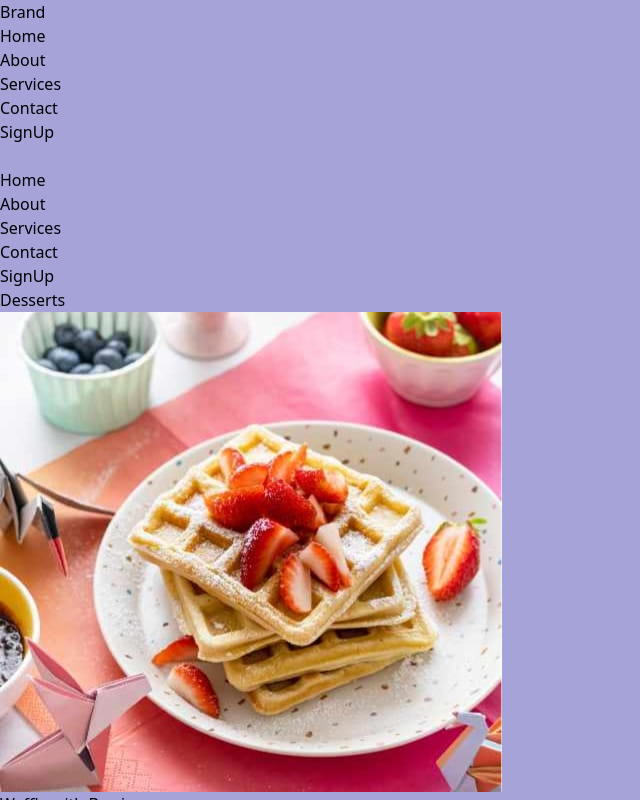
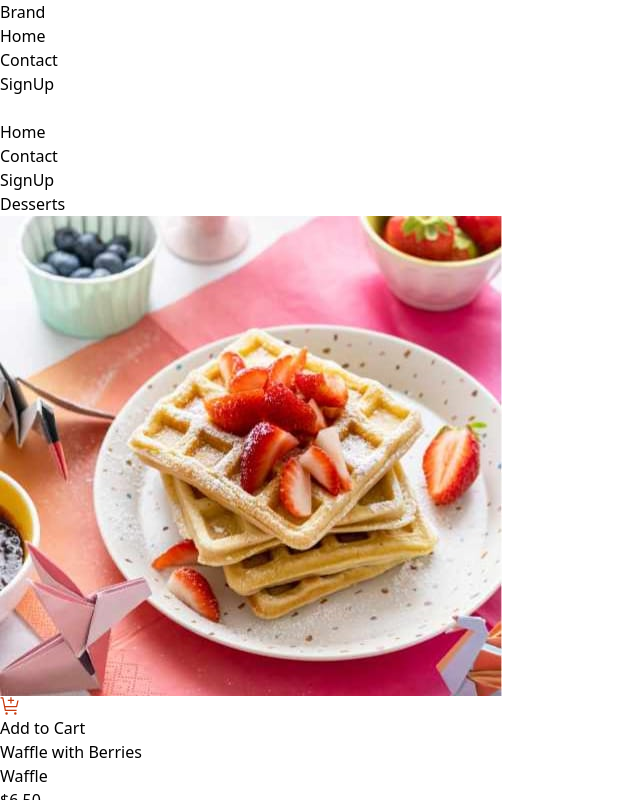
Before and after one commit to overOP/PERN-Frontend, a React (Vite) app: page / in a window 1280 px wide. Shown: the top 800 px of the page, without its empty margins (0-640 px from the left). Built offline with nearby package versions, Linux system fonts and the light colour scheme.

Commit message:
chore : Routes, data, layout

```diff
--- a/src/App.jsx
+++ b/src/App.jsx
@@ -1,22 +1,12 @@
 import React from 'react'
-import Nav from './components/Nav'
-import { BrowserRouter, Route, Routes } from 'react-router'
-import SignUp from './components/SignUp'
-import Home from './components/Home'
-import Contact from './components/Contact'
+import { RouterProvider } from 'react-router'
+import { router } from './Routes'
 
 const App = () => {
   return (
-    <React.Fragment>
-      <BrowserRouter>
-        <Nav />
-        <Routes>
-          <Route path="/signup" element={<SignUp />} />
-          <Route path="/" element={<Home />} />
-          <Route path="/contact" element={<Contact />} />
-        </Routes>
-      </BrowserRouter>
-    </React.Fragment>
+    <>
+      <RouterProvider router = {router} />
+    </>
   )
 }
 
--- /dev/null
+++ b/src/Data/navData.js
@@ -0,0 +1,17 @@
+export const navData = [
+    {
+        id: 1,
+        title: "Home",
+        url: "/",
+    },
+    {
+        id: 2,
+        title: "Contact",
+        url: "/contact",
+    },
+    {
+        id: 3,
+        title: "SignUp",
+        url: "/signup",
+    },
+];
--- /dev/null
+++ b/src/Layout/MainLayOut.jsx
@@ -0,0 +1,22 @@
+import React from 'react'
+import { Outlet } from 'react-router'
+import Nav from '../components/Nav'
+import Footer from '../components/Footer'
+
+const MainLayOut = () => {
+  return (
+   <>
+    <header>
+        <Nav />
+    </header>
+    <main>
+        <Outlet />
+    </main>
+    <footer>
+        <Footer />
+    </footer>
+   </>
+  )
+}
+
+export default MainLayOut
--- /dev/null
+++ b/src/Routes.jsx
@@ -0,0 +1,26 @@
+import { createBrowserRouter } from "react-router";
+import MainLayout from "./Layout/MainLayOut";
+import Home from "./components/Home";
+import SignUp from "./components/SignUp";
+import Contact from "./components/Contact";
+
+export const router = createBrowserRouter([
+    {
+        path: "/",
+        element:<MainLayout />,
+        children: [
+            {
+                path: "/",
+                element: <Home />,
+            },
+            {
+                path: "/signup",
+                element: <SignUp />,
+            },
+            {
+                path: "/contact",
+                element: <Contact />,
+            },
+        ],
+    }
+])
--- /dev/null
+++ b/src/components/Footer.jsx
@@ -0,0 +1,11 @@
+const Footer = () => {
+  return (
+    <>
+    <footer className="bg-gray-900 text-white p-4 text-center">
+      <p>&copy; 2025 PERN by Pradeep Chaudhary</p>
+    </footer>
+    </>
+  )
+}
+
+export default Footer
--- a/src/components/Home.jsx
+++ b/src/components/Home.jsx
@@ -31,15 +31,15 @@ const Home = () => {
                   <img
                     src={dessert.img}
                     alt={dessert.name}
-                    className="rounded-lg mb-3 w-full h-36 object-cover"
+                    className="rounded-lg mb-3 w-full object-cover"
                   />
+                  <button className="w-full bg-[#f8f1e8] text-[#d4492b] rounded-2xl py-2 text-sm font-semibold hover:bg-[#f3e3d6]">
+                  <img className='inline mr-2' src='public/homeImg/icon-add-to-cart.svg'></img> Add to Cart
+                </button>
                   <h2 className="text-base font-medium leading-tight mb-1">{dessert.name}</h2>
                   <p className="text-sm text-gray-500 mb-1">{dessert.type}</p>
                   <p className="text-[#d4492b] font-semibold text-sm">{dessert.price}</p>
                 </div>
-                <button className="mt-4 w-full bg-[#f8f1e8] text-[#d4492b] rounded-md py-2 text-sm font-semibold hover:bg-[#f3e3d6]">
-                  <img className='inline mr-2' src='public/homeImg/icon-add-to-cart.svg'></img> Add to Cart
-                </button>
               </div>
             ))}
           </div>
--- a/src/components/Nav.jsx
+++ b/src/components/Nav.jsx
@@ -1,5 +1,6 @@
 import React, { useState } from 'react'
 import { NavLink } from 'react-router'
+import { navData } from '../Data/navData'
 
 const Nav = () => {
   const [mobileMenuOpen, setMobileMenuOpen] = useState(false)
@@ -14,11 +15,11 @@ const Nav = () => {
         <div className="container mx-auto flex justify-between items-center">
           <ul className="text-xl font-bold">Brand</ul>
           <ul className="hidden md:flex space-x-6">
-            <li><NavLink to="/">Home</NavLink></li>
-            <li><NavLink to="/About">About</NavLink></li>
-            <li><NavLink to="/Services">Services</NavLink></li>
-            <li><NavLink to="/Contact">Contact</NavLink></li>
-            <li><NavLink to="/SignUp">SignUp</NavLink></li>
+            {navData.map((item, index) => (
+              <li key={index} className="text-gray-300 hover:text-gray-400">
+                <NavLink to={item.url}>{item.title}</NavLink>
+              </li>
+            ))}
           </ul>
           <button className="md:hidden text-gray-300 focus:outline-none" id="menu-button" onClick={handleMobileMenuClick}>
             <svg className="w-6 h-6" fill="none" stroke="currentColor" viewBox="0 0 24 24" xmlns="http://www.w3.org/2000/svg">
@@ -27,21 +28,11 @@ const Nav = () => {
           </button>
         </div>
         <ul className={`md:hidden flex-col space-y-2 p-4 ${mobileMenuOpen ? '' : 'hidden'}`} id="mobile-menu">
-          <li className="block text-center text-gray-300 hover:text-gray-400">
-            <NavLink to="/">Home</NavLink>
-          </li>
-          <li className="block text-center text-gray-300 hover:text-gray-400">
-            <NavLink to="/About">About</NavLink>
-          </li>
-          <li className="block text-center text-gray-300 hover:text-gray-400">
-            <NavLink to="/Services">Services</NavLink>
-          </li>
-          <li className="block text-center text-gray-300 hover:text-gray-400">
-            <NavLink to="/Contact">Contact</NavLink>
-          </li>
-          <li className="block text-center text-gray-300 hover:text-gray-400">
-            <NavLink to="/SignUp">SignUp</NavLink>
-          </li>
+          {navData.map((item, index) => (
+            <li key={index} className="text-gray-300 hover:text-gray-400">
+              <NavLink to={item.url}>{item.title}</NavLink>
+            </li>
+          ))}
         </ul>
       </nav>
     </div>
--- a/src/index.css
+++ b/src/index.css
@@ -1,7 +1,3 @@
 @tailwind base;
 @tailwind components;
 @tailwind utilities;
-
-body{
-    background-color: #a6a3d9;
-}
```
